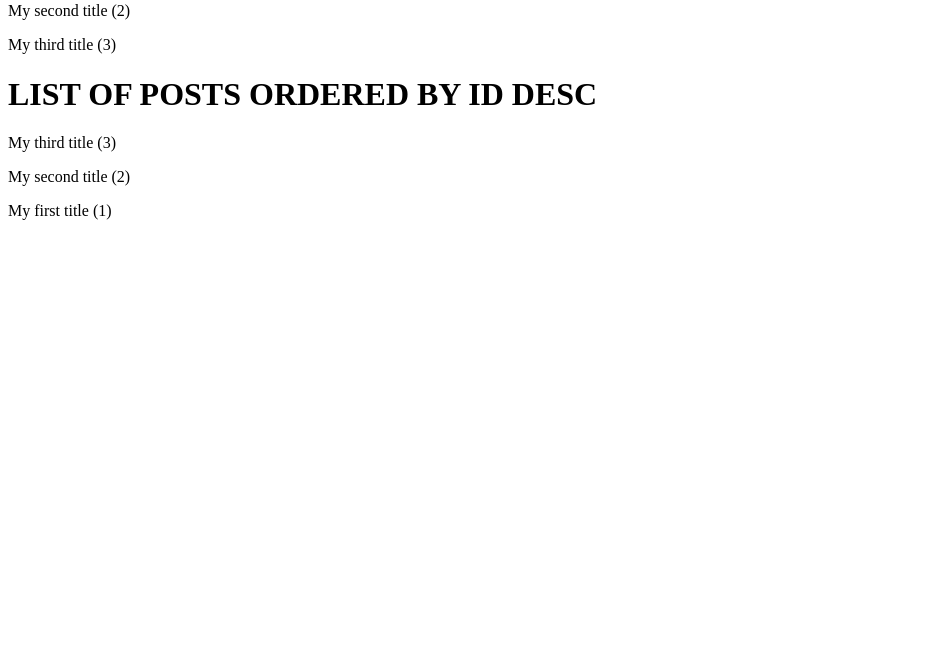
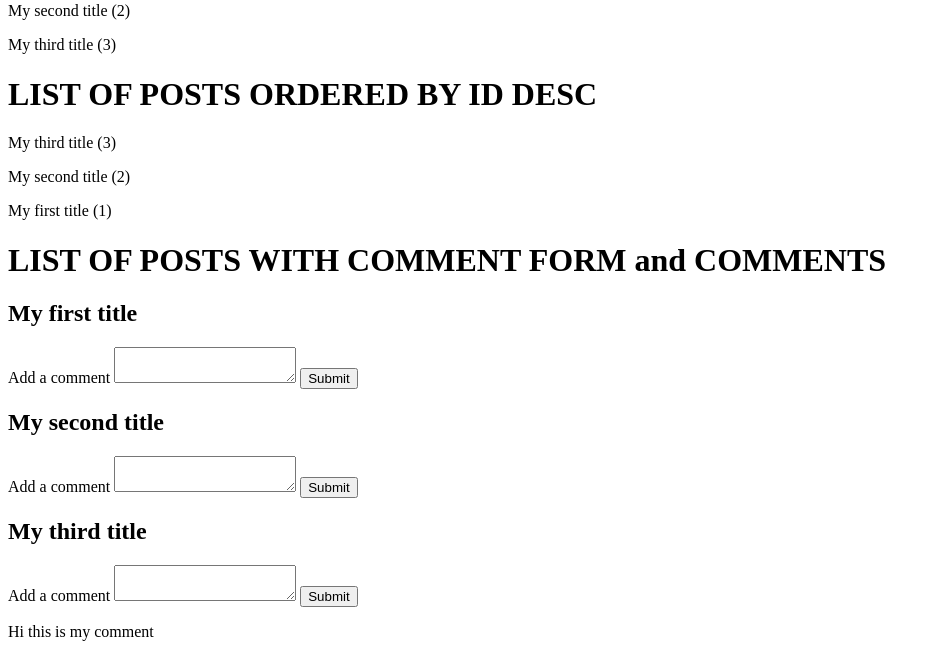
Before and after one commit to jacksorjacksor/flask_q_and_a, a Flask app: page / in a window 1280 px wide. Shown: the part 546-1203 px from the top of the page, without its empty margins (0-940 px from the left). Before the commit the page ends 766 px from the top, so only its background shows below. Run offline with Flask 2, Linux system fonts and the light colour scheme; data comes from the database, SQL or seed files in the repository.

Commit message:
15:03 commit!

```diff
--- a/my_flask_app/forms.py
+++ b/my_flask_app/forms.py
@@ -0,0 +1,6 @@
+from flask_wtf import FlaskForm
+from wtforms import TextAreaField, SubmitField
+
+class CommentForm(FlaskForm):
+    comment_field = TextAreaField(label="Add a comment")
+    submit = SubmitField("Submit")
--- a/my_flask_app/routes.py
+++ b/my_flask_app/routes.py
@@ -1,9 +1,16 @@
 from flask import render_template
 from my_flask_app import app
 from my_flask_app.models import User, Post, Comment
+from my_flask_app.forms import CommentForm
+
+@app.route("/mail")
+def mail():
+    return render_template("mail_to.html")
 
 @app.route("/")
 def home_function():
+    comment_form = CommentForm()
+
     # Get full list:
     list_of_posts = Post.query.all() # Gives us a list of all the Post objects
 
@@ -24,4 +31,5 @@ def home_function():
         list_of_posts_with_id_1=list_of_posts_with_id_1,
         list_of_posts_ordered_by_id_asc=list_of_posts_ordered_by_id_asc,
         list_of_posts_ordered_by_id_desc=list_of_posts_ordered_by_id_desc,
+        comment_form=comment_form,
         )
--- a/my_flask_app/templates/home.html
+++ b/my_flask_app/templates/home.html
@@ -28,4 +28,23 @@
     {% for post in list_of_posts_ordered_by_id_desc %}
         <p>{{ post.title }} ({{ post.id}})</p>
     {% endfor %}
+
+    <h1>LIST OF POSTS WITH COMMENT FORM and COMMENTS</h1>
+    {% for post in list_of_posts %}
+        <h2>{{post.title}}</h2>
+        <form action="" method="POST">
+            {{ comment_form.comment_field.label }}
+            {{ comment_form.comment_field }}
+            {{ comment_form.submit }}
+        </form>
+
+
+
+        {% if post.comments %}
+            {% for comment in post.comments %}
+                <p>{{ comment.comment}}</p>
+            {% endfor  %}
+        {% endif  %}
+    {% endfor %}
+
 {% endblock content%}
--- /dev/null
+++ b/my_flask_app/templates/mail_to.html
@@ -0,0 +1,6 @@
+{% extends "layout.html" %}
+{% block content%}
+<!-- How you send email in HTML -->
+<p><a href="mailto:fghjknnbvgbhbnjkjacksonr16@cardiff.ac.uk">Click here to email me</a></p>
+
+{% endblock content%}
```
